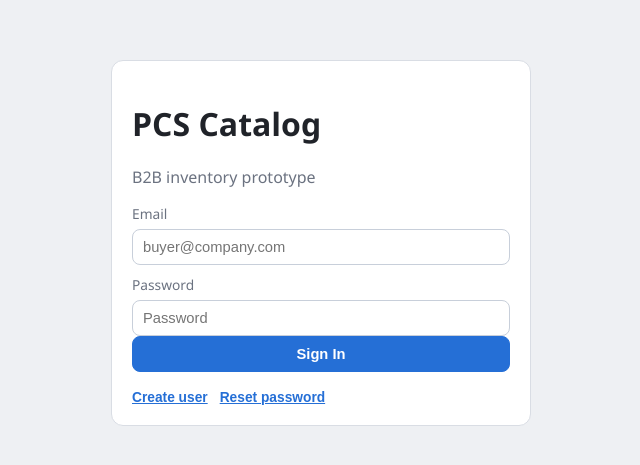
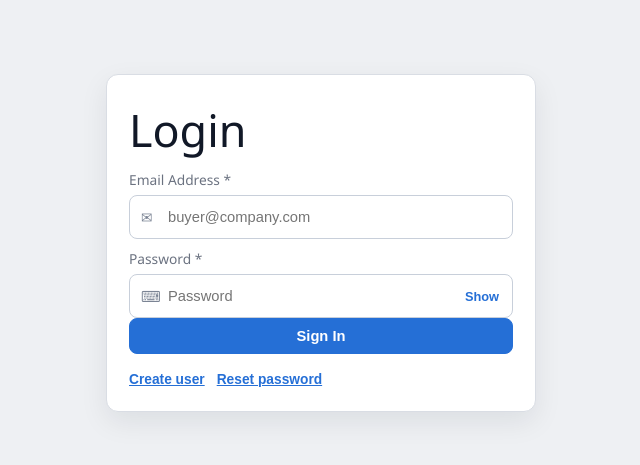
Before and after one commit to thomastorvpcs/onlinecatalog, a React (Vite) app: page / in a window 1280 px wide. Shown: the part 157-622 px from the top of the page, without its empty margins (319-959 px from the left). Built offline with nearby package versions, Linux system fonts and the light colour scheme.

Commit message:
Polish login UI and add password visibility controls

```diff
--- a/src/App.jsx
+++ b/src/App.jsx
@@ -1348,6 +1348,8 @@ function Login({ onLogin, onRegister, onRequestPasswordReset, onResetPassword })
   const [loading, setLoading] = useState(false);
   const [error, setError] = useState("");
   const [notice, setNotice] = useState("");
+  const [showPassword, setShowPassword] = useState(false);
+  const [showResetPassword, setShowResetPassword] = useState(false);
 
   const submit = async (e) => {
     e.preventDefault();
@@ -1394,8 +1396,7 @@ function Login({ onLogin, onRegister, onRequestPasswordReset, onResetPassword })
   return (
     <div className="auth-shell">
       <div className="auth-card">
-        <h1>PCS Catalog</h1>
-        <p className="muted">B2B inventory prototype</p>
+        <h1 className="auth-title">{mode === "register" ? "Create Account" : mode === "reset-confirm" ? "Reset Password" : mode === "reset-request" ? "Forgot Password" : "Login"}</h1>
         {mode === "approval" ? (
           <>
             <h3 style={{ marginBottom: 6 }}>Waiting for approval</h3>
@@ -1411,10 +1412,19 @@ function Login({ onLogin, onRegister, onRequestPasswordReset, onResetPassword })
         {error ? <p className="auth-error">{error}</p> : null}
         {notice ? <p className="auth-notice">{notice}</p> : null}
         <form onSubmit={submit}>
-          <label>Email</label><input type="email" value={email} onChange={(e) => setEmail(e.target.value)} required placeholder="buyer@company.com" />
+          <label>Email Address *</label>
+          <div className="auth-input-wrap">
+            <span className="auth-input-icon">✉</span>
+            <input type="email" value={email} onChange={(e) => setEmail(e.target.value)} required placeholder="buyer@company.com" />
+          </div>
           {(mode === "login" || mode === "register") ? (
             <>
-              <label>Password</label><input type="password" value={password} onChange={(e) => setPassword(e.target.value)} required placeholder="Password" />
+              <label>Password *</label>
+              <div className="auth-input-wrap">
+                <span className="auth-input-icon">⌨</span>
+                <input type={showPassword ? "text" : "password"} value={password} onChange={(e) => setPassword(e.target.value)} required placeholder="Password" />
+                <button type="button" className="auth-toggle-btn" onClick={() => setShowPassword((v) => !v)}>{showPassword ? "Hide" : "Show"}</button>
+              </div>
             </>
           ) : null}
           {mode === "register" ? (
@@ -1426,7 +1436,12 @@ function Login({ onLogin, onRegister, onRequestPasswordReset, onResetPassword })
           {mode === "reset-confirm" ? (
             <>
               <label>Verification code</label><input type="text" inputMode="numeric" maxLength={6} value={resetCode} onChange={(e) => setResetCode(e.target.value.replace(/\D/g, "").slice(0, 6))} required placeholder="123456" />
-              <label>New password</label><input type="password" value={resetPassword} onChange={(e) => setResetPassword(e.target.value)} required placeholder="New password" />
+              <label>New password</label>
+              <div className="auth-input-wrap">
+                <span className="auth-input-icon">⌨</span>
+                <input type={showResetPassword ? "text" : "password"} value={resetPassword} onChange={(e) => setResetPassword(e.target.value)} required placeholder="New password" />
+                <button type="button" className="auth-toggle-btn" onClick={() => setShowResetPassword((v) => !v)}>{showResetPassword ? "Hide" : "Show"}</button>
+              </div>
               <p className="small">Code must be 6 digits. Password policy still applies.</p>
               {demoCodeHint ? <p className="small">Demo verification code: {demoCodeHint}</p> : null}
             </>
--- a/styles.css
+++ b/styles.css
@@ -26,11 +26,19 @@ body {
 }
 
 .auth-card {
-  width: min(420px, 100%);
+  width: min(430px, 100%);
   background: var(--panel);
   border: 1px solid var(--line);
   border-radius: 12px;
-  padding: 20px;
+  padding: 24px 22px;
+  box-shadow: 0 10px 28px rgba(15, 23, 42, 0.08);
+}
+
+.auth-title {
+  margin: 0 0 10px;
+  font-size: 2.8rem;
+  font-weight: 500;
+  color: #111827;
 }
 
 .auth-error {
@@ -52,6 +60,44 @@ input, button {
   border-radius: 8px;
   padding: 9px 10px;
   font-size: 0.92rem;
+}
+
+.auth-input-wrap {
+  position: relative;
+}
+
+.auth-input-wrap input {
+  padding-left: 38px;
+  padding-right: 72px;
+  height: 44px;
+}
+
+.auth-input-icon {
+  position: absolute;
+  left: 12px;
+  top: 50%;
+  transform: translateY(-50%);
+  color: #7b8494;
+  font-size: 0.95rem;
+}
+
+.auth-toggle-btn {
+  position: absolute;
+  right: 8px;
+  top: 50%;
+  transform: translateY(-50%);
+  width: auto;
+  border: none;
+  background: transparent;
+  color: #256fd6;
+  padding: 2px 6px;
+  font-size: 0.8rem;
+  font-weight: 600;
+  border-radius: 6px;
+}
+
+.auth-toggle-btn:hover {
+  background: #eff6ff;
 }
 input[type="checkbox"] {
   width: auto;
```
